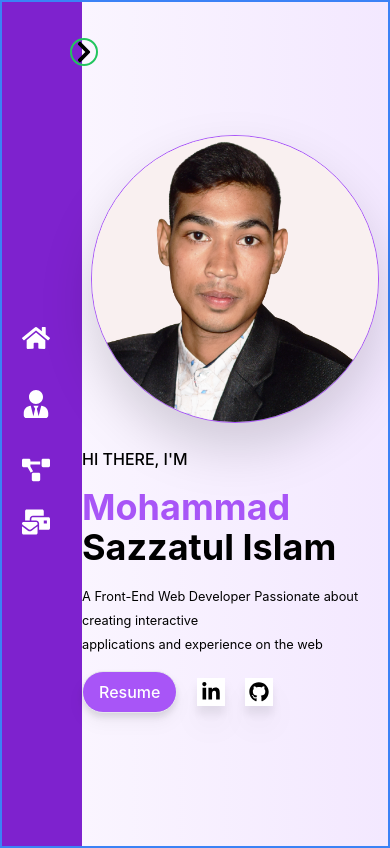
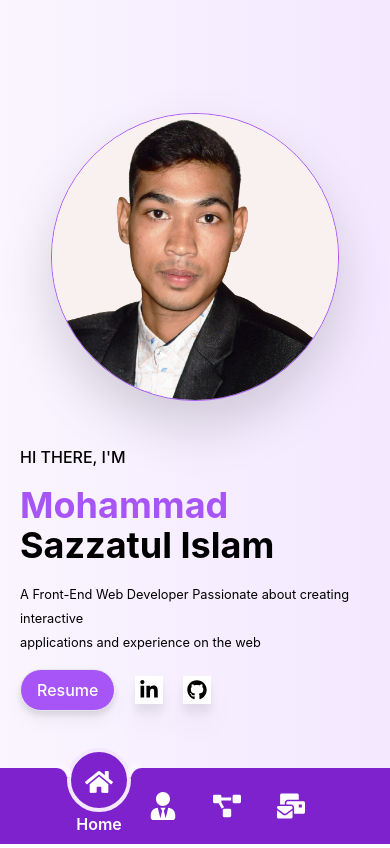
Before and after one commit to MohammadSazzatulislam/sazzatul-portfolio, a React (Create React App) app: page / in a window 390 px wide. Built offline with nearby package versions, Linux system fonts and the light colour scheme.

Commit message:
update navber

```diff
--- a/src/App.js
+++ b/src/App.js
@@ -4,7 +4,7 @@ import router from "./Routes/Routes";
 
 function App() {
   return (
-    <div className="max-w-[1440px] mx-auto border-2 border-blue-500 ">
+    <div className="max-w-[1440px] mx-auto">
       <RouterProvider router={router}></RouterProvider>
     </div>
   );
--- a/src/Layout/Main.js
+++ b/src/Layout/Main.js
@@ -1,94 +1,16 @@
-import React, { useState } from "react";
-import { Outlet, Link } from "react-router-dom";
-import {
-  FaChevronLeft,
-  FaHome,
-  FaUserTie,
-  FaProjectDiagram,
-  FaMailBulk,
-} from "react-icons/fa";
+import React from "react";
+import { Outlet } from "react-router-dom";
+import LargeDNav from "../component/LargeDNav/LargeDNav";
+import SmallDNav from "../component/SmallDNav/SmallDNav";
 
 const Main = () => {
-  const [open, setOpen] = useState(false);
   return (
     <div className="flex">
-      <div
-        className={` ${
-          open ? "w-72" : "w-20"
-        } duration-500 h-screen flex flex-col justify-center p-5 pt-8 bg-gradient-to-r  from-purple-700 to-purple-700 relative`}
-      >
-        <FaChevronLeft
-          onClick={() => setOpen(!open)}
-          className={`${
-            !open && "rotate-180"
-          } duration-700 absolute cursor-pointer w-7 h-7 rounded-full -right-4 top-9  border-2 border-green-500`}
-        ></FaChevronLeft>
-        <div>
-          <Link to="/">
-            <div className="flex gap-x-4 items-center">
-              <div>
-                <FaHome
-                  className={`w-7 h-7 cursor-pointer text-white duration-500`}
-                ></FaHome>
-              </div>
-              <h1
-                className={`text-white origin-center font-medium text-xl duration-300  ${
-                  !open && "scale-0"
-                } `}
-              >
-                Home
-              </h1>
-            </div>
-          </Link>
-          <Link to="/about">
-            <div className="flex mt-6 gap-x-4 items-center">
-              <div>
-                <FaUserTie
-                  className={`w-7 h-7  text-white  cursor-pointer duration-500`}
-                ></FaUserTie>
-              </div>
-              <h1
-                className={`text-white origin-center font-medium text-xl duration-300  ${
-                  !open && "scale-0"
-                } `}
-              >
-                About Me
-              </h1>
-            </div>
-          </Link>
-          <Link to="/projects">
-            <div className="flex  mt-6 gap-x-4 items-center">
-              <div>
-                <FaProjectDiagram
-                  className={`w-7 h-7  text-white  cursor-pointer duration-500`}
-                ></FaProjectDiagram>
-              </div>
-              <h1
-                className={`text-white origin-center font-medium text-xl duration-300  ${
-                  !open && "scale-0"
-                } `}
-              >
-                Projects
-              </h1>
-            </div>
-          </Link>
-          <Link to="/contact">
-            <div className="flex  mt-6 gap-x-4 items-center">
-              <div>
-                <FaMailBulk
-                  className={`w-7 h-7  text-white  cursor-pointer duration-500`}
-                ></FaMailBulk>
-              </div>
-              <h1
-                className={`text-white origin-center font-medium text-xl duration-300  ${
-                  !open && "scale-0"
-                } `}
-              >
-                Contact
-              </h1>
-            </div>
-          </Link>
-        </div>
+      <div className="hidden lg:block md:block">
+        <LargeDNav></LargeDNav>
+      </div>
+      <div className="lg:hidden md:hidden">
+        <SmallDNav></SmallDNav>
       </div>
       <div className=" w-full h-screen bg-gradient-to-r  from-purple-50 to-purple-100">
         <Outlet></Outlet>
--- a/src/Page/Home/Home.js
+++ b/src/Page/Home/Home.js
@@ -3,7 +3,7 @@ import Banner from "../../component/Banner/Banner";
 
 const Home = () => {
   return (
-    <div>
+    <div className="">
       <Banner></Banner>
     </div>
   );
--- a/src/component/Banner/Banner.js
+++ b/src/component/Banner/Banner.js
@@ -5,7 +5,7 @@ import logo from "../../image/logo.png";
 const Banner = () => {
   return (
     <div>
-      <div className="flex flex-col mx-auto w-full h-screen gap-6 justify-center items-center lg:flex-row md:flex-row">
+      <div className="flex flex-col mx-auto w-full py-96 lg:py-0 md:py-0 h-screen gap-6 justify-center items-center lg:flex-row md:flex-row">
         <div className="lg:w-1/2 md:w-1/2 w-full flex justify-center items-center">
           <img
             className="lg:w-96 md:w-80 w-72 drop-shadow-2xl border border-purple-500 rounded-full"
@@ -13,7 +13,7 @@ const Banner = () => {
             alt=""
           />
         </div>
-        <div className="lg:w-1/2 md:w-1/2 w-full">
+        <div className="lg:w-1/2 md:w-1/2 w-full p-5">
           <p className="uppercase font-medium text-md">Hi there, I'm </p>
           <h1 className="text-4xl my-4  font-bold ">
             <span className="text-purple-500">Mohammad</span> Sazzatul Islam
--- /dev/null
+++ b/src/component/LargeDNav/LargeDNav.js
@@ -0,0 +1,95 @@
+import React, { useState } from "react";
+import { Outlet, Link } from "react-router-dom";
+import {
+  FaChevronLeft,
+  FaHome,
+  FaUserTie,
+  FaProjectDiagram,
+  FaMailBulk,
+} from "react-icons/fa";
+
+const LargeDNav = () => {
+  const [open, setOpen] = useState(false);
+  return (
+    <div
+      className={` ${
+        open ? "w-72" : "w-20"
+      } duration-500 h-screen flex flex-col justify-center p-5 pt-8 bg-gradient-to-r  from-purple-700 to-purple-700 relative`}
+    >
+      <FaChevronLeft
+        onClick={() => setOpen(!open)}
+        className={`${
+          !open && "rotate-180"
+        } duration-700 absolute cursor-pointer w-7 h-7 rounded-full -right-4 top-9  border-2 border-green-500`}
+      ></FaChevronLeft>
+      <div>
+        <Link to="/">
+          <div className="flex gap-x-4 items-center">
+            <div>
+              <FaHome
+                className={`w-7 h-7 cursor-pointer text-white duration-500`}
+              ></FaHome>
+            </div>
+            <h1
+              className={`text-white origin-center font-medium text-xl duration-300  ${
+                !open && "scale-0"
+              } `}
+            >
+              Home
+            </h1>
+          </div>
+        </Link>
+        <Link to="/about">
+          <div className="flex mt-6 gap-x-4 items-center">
+            <div>
+              <FaUserTie
+                className={`w-7 h-7  text-white  cursor-pointer duration-500`}
+              ></FaUserTie>
+            </div>
+            <h1
+              className={`text-white origin-center font-medium text-xl duration-300  ${
+                !open && "scale-0"
+              } `}
+            >
+              About Me
+            </h1>
+          </div>
+        </Link>
+        <Link to="/projects">
+          <div className="flex  mt-6 gap-x-4 items-center">
+            <div>
+              <FaProjectDiagram
+                className={`w-7 h-7  text-white  cursor-pointer duration-500`}
+              ></FaProjectDiagram>
+            </div>
+            <h1
+              className={`text-white origin-center font-medium text-xl duration-300  ${
+                !open && "scale-0"
+              } `}
+            >
+              Projects
+            </h1>
+          </div>
+        </Link>
+        <Link to="/contact">
+          <div className="flex  mt-6 gap-x-4 items-center">
+            <div>
+              <FaMailBulk
+                className={`w-7 h-7  text-white  cursor-pointer duration-500`}
+              ></FaMailBulk>
+            </div>
+            <h1
+              className={`text-white origin-center font-medium text-xl duration-300  ${
+                !open && "scale-0"
+              } `}
+            >
+              Contact
+            </h1>
+          </div>
+        </Link>
+      </div>
+    </div>
+  );
+};
+
+export default LargeDNav;
--- /dev/null
+++ b/src/component/SmallDNav/SmallDNav.js
@@ -0,0 +1,97 @@
+import React, { useState } from "react";
+import { Link } from "react-router-dom";
+import {
+  FaHome,
+  FaUserTie,
+  FaProjectDiagram,
+  FaMailBulk,
+} from "react-icons/fa";
+
+const SmallDNav = () => {
+  const [active, setActive] = useState(0);
+
+  const menus = [
+    {
+      name: "Home",
+      icon: (
+        <Link to="/">
+          <FaHome className="w-7 h-7 text-white"></FaHome>
+        </Link>
+      ),
+      dis: "translate-x-0",
+    },
+    {
+      name: "About",
+      icon: (
+        <Link to="/about">
+          <FaUserTie className="w-7 h-7 text-white "></FaUserTie>
+        </Link>
+      ),
+      dis: "translate-x-16",
+    },
+    {
+      name: "Projects",
+      icon: (
+        <Link to="/projects">
+          <FaProjectDiagram className="w-7 h-7 text-white"></FaProjectDiagram>
+        </Link>
+      ),
+      dis: "translate-x-32",
+    },
+    {
+      name: "Contact",
+      icon: (
+        <Link to="/contact">
+          <FaMailBulk className="w-7 h-7 text-white"></FaMailBulk>
+        </Link>
+      ),
+      dis: "translate-x-48",
+    },
+  ];
+
+  return (
+    <div
+      className=" bg-gradient-to-r flex justify-center fixed  z-40 bottom-0 w-full  from-purple-700 to-purple-700 max-h-[5.4rem]
+      "
+    >
+      <ul className="flex relative ">
+        <span
+          className={`bg-purple-700 duration-500 ${menus[active].dis} border-4 border-purple-100 h-16 w-16 absolute -top-5 rounded-full text-white`}
+        >
+          <span
+            className="w-3.5 h-3.5 bg-transparent absolute top-4 -left-[18px]
+                  rounded-tr-[11px] shadow-myShadow1"
+          ></span>
+          <span
+            className="w-3.5 h-3.5 bg-transparent absolute top-4 -right-[18px]
+                  rounded-tl-[11px] shadow-myShadow2"
+          ></span>
+        </span>
+        {menus.map((menu, i) => (
+          <li key={i} className="w-16 text-center">
+            <Link onClick={() => setActive(i)} className="flex flex-col  pt-6">
+              <span
+                className={`z-40 flex justify-center  duration-500 ${
+                  i === active && "-mt-6"
+                }  `}
+              >
+                {menu.icon}
+              </span>
+              <span
+                className={`${
+                  active === i
+                    ? "translate-y-4 font-semibold  text-white  duration-700 opacity-100"
+                    : "opacity-0 translate-y-14"
+                }`}
+              >
+                {menu.name}
+              </span>
+            </Link>
+          </li>
+        ))}
+      </ul>
+    </div>
+  );
+};
+
+export default SmallDNav;
--- a/tailwind.config.js
+++ b/tailwind.config.js
@@ -2,7 +2,12 @@
 module.exports = {
   content: ["./src/**/*.{js,jsx,ts,tsx}"],
   theme: {
-    extend: {},
+    extend: {
+      boxShadow: {
+        myShadow1: "4.1px -5px 0 0 rgb(250,245,255)",
+        myShadow2: "-4.1px -5px 0 0 rgb(250,245,255)",
+      },
+    },
   },
   plugins: [],
 };
```
Also changed, not shown: src/component/AboutMe/AboutMe.js (+6 -6 lines).
